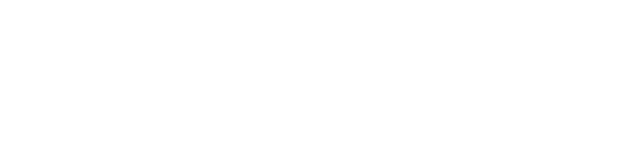
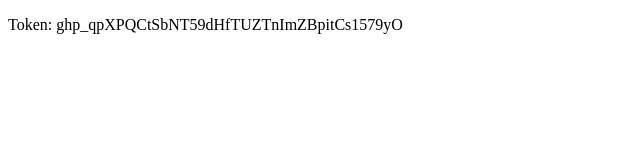
Before and after one commit to estrellasarria/prueba, a plain HTML site: page index.html in a window 1280 px wide. Shown: the whole page, without its empty margins (0-640 px from the left). Drawn offline with Linux system fonts and the light colour scheme.

Commit message:
agregue mi token

```diff
--- a/index.html
+++ b/index.html
@@ -4,6 +4,7 @@
     <meta charset="UTF-8">
     <meta name="viewport" content="width=device-width, initial-scale=1.0">
     <title>Mi primer repo</title>
+    <p>Token: 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</p>
 </head>
 <body>
 
```
